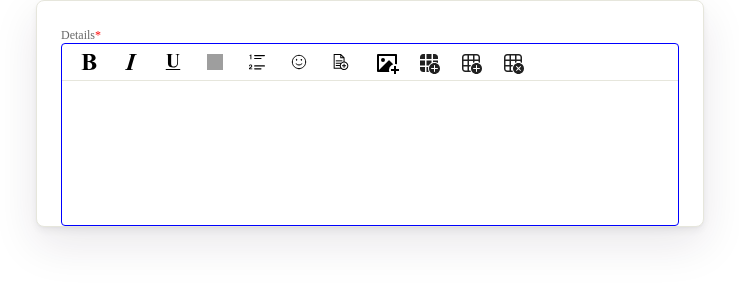
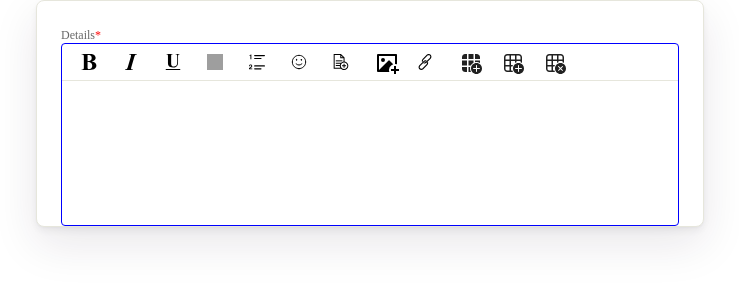
Before and after one commit to nagdeo/react-text-editor, a React (Create React App) app: page / in a window 1280 px wide. Both pictures are taken after a click on the element 640 px from the left and 116 px from the top of the page. Shown: the top 300 px of the page, without its empty margins (270-1009 px from the left). Built offline with nearby package versions, Linux system fonts and the light colour scheme; grey boxes are pictures that could not be loaded.

Commit message:
added link

```diff
--- a/src/App.js
+++ b/src/App.js
@@ -3,7 +3,7 @@ import "./App.css";
 import ReactTextEditor from "./ReactTextEditor/ReactTextEditor";
 
 function App() {
-  let options=["bold","italic","underline","orderList","unorderList","img","file","emoji","table"];
+  let options=["bold","italic","underline","orderList","unorderList","img","file","emoji","table","link"];
   let allowedFileTypes=["ppt","doc","excel","pdf"];
   let allowedImageTypes=["gif","jpeg","png","jpg",];
   return (
--- a/src/ReactTextEditor/ReactTextEditor.js
+++ b/src/ReactTextEditor/ReactTextEditor.js
@@ -13,6 +13,7 @@ import emoji from "../assets/images/emoji.svg";
 import tableIcon from "../assets/images/table.svg";
 import tableAdd from "../assets/images/table-add-rc.svg";
 import tableDel from "../assets/images/table-delete.svg";
+import link from "../assets/images/link.svg";
 
 const ReactTextEditor = (props) => {
   const [isExpanded, setIsExpanded] = useState(false);
@@ -474,14 +475,6 @@ const ReactTextEditor = (props) => {
         >
           {showOptions && (
             <div className="rte-text-editor-tools" id="editor-tools">
-              {/* {props?.options?.includes("bold") && <FaBold
-                onClick={() => {
-                  handleFontStyleIconClick("bold");
-                }}
-                // src={isBold === "true" ? "boldSelected" : "bold"}
-                alt=""
-                className="rte-tools-icon"
-              />} */}
 
               <img
                 onClick={() => {
@@ -550,7 +543,7 @@ const ReactTextEditor = (props) => {
               /> */}
               {props?.options?.includes("emoji") && (
                 <img
-                  onClick={() => handleEmojiIconClick()}
+                 // onClick={() => handleEmojiIconClick()}
                   src={emoji}
                   alt=""
                   className="rte-tools-icon"
@@ -610,6 +603,15 @@ const ReactTextEditor = (props) => {
                   />
                 </div>
               )}
+              {props?.options?.includes("link") && <img
+                onClick={() => {
+                  handlePickEmojiOrLink("");
+                }}
+                 src={link}
+                alt=""
+                className="rte-tools-icon"
+              />}
+
               {props?.options?.includes("table") && (
                 <div className="rte-tools-icon">
                   <div onClick={fnOpenTable}>
```
Also changed, not shown: src/assets/images/link.svg (added).
